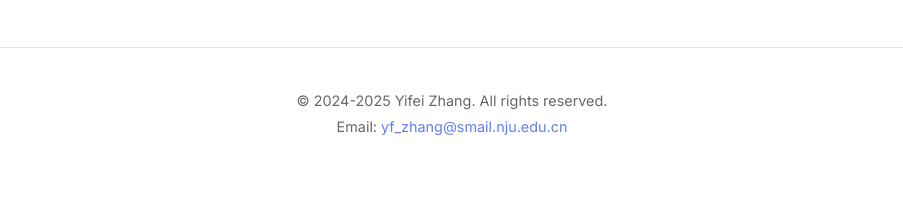
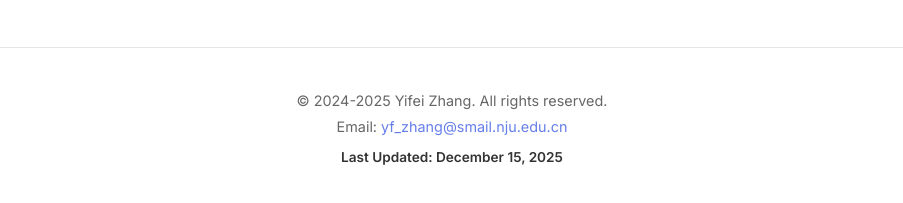
Before and after one commit to Hoder-zyf/hoder-zyf.github.io, a plain HTML site: page index.html in a window 1280 px wide. Shown: the part 4379-4582 px from the top of the page, without its empty margins (188-1091 px from the left). Before the commit the page ends 4559 px from the top, so only its background shows below. Drawn offline with Linux system fonts and the light colour scheme; no server answers.

Commit message:
add last updated date

```diff
--- a/index.html
+++ b/index.html
@@ -1222,6 +1222,7 @@
         <div class="container">
             <p>&copy; 2024-2025 Yifei Zhang. All rights reserved.</p>
             <p>Email: <a href="mailto:yf_zhang@smail.nju.edu.cn" style="color: #667eea; text-decoration: none;">yf_zhang@smail.nju.edu.cn</a></p>
+            <p style="margin-top: 5px; font-size: 0.85rem; color: #333; font-weight: 600;">Last Updated: December 15, 2025</p>
         </div>
     </footer>
 
```
